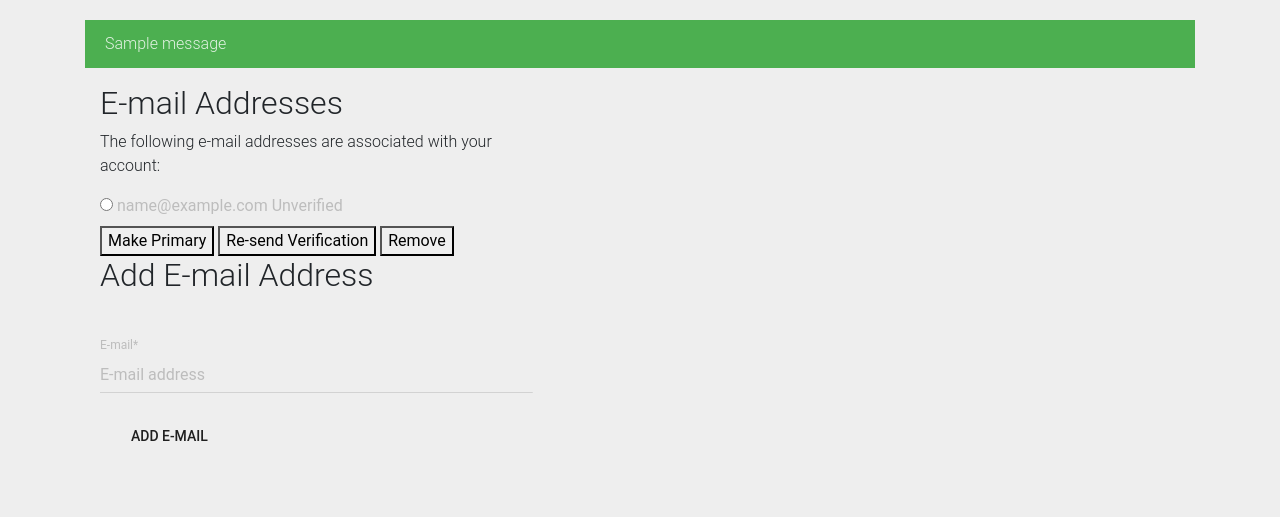
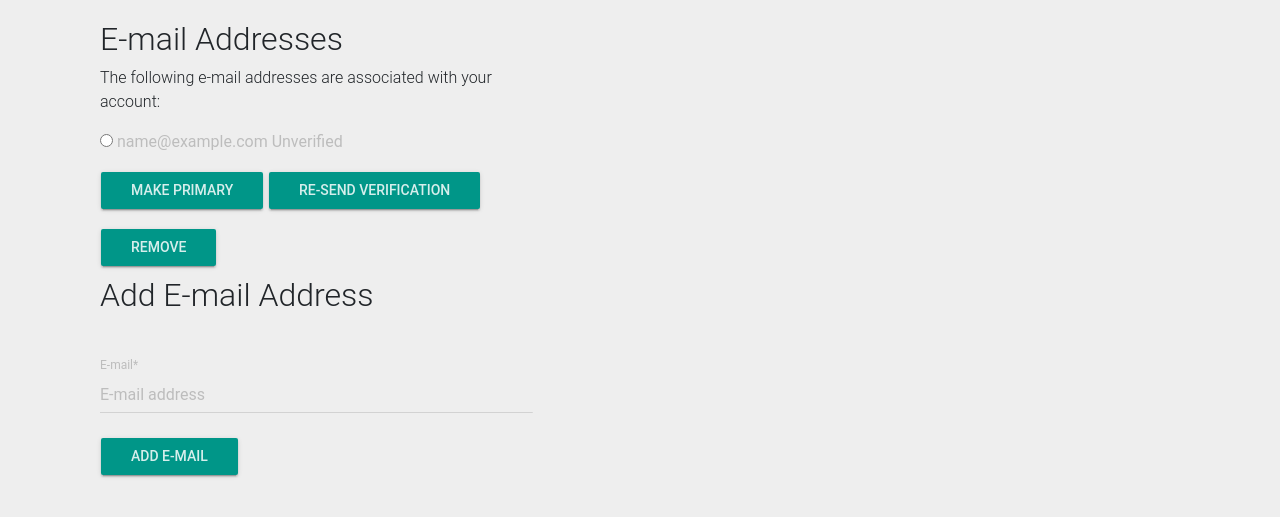
Before and after one commit to APMD-old/PMD, a Django app: a page that uses PMD/templates/base.html in a window 1280 px wide. Shown: the part 56-573 px from the top of the page. Run offline with Django 3.2, Linux system fonts and the light colour scheme; a user stored in the database is signed in; data comes from the database, SQL or seed files in the repository; tables that the repository leaves empty hold one stand-in row (values such as "Sample post"); one stand-in notice (Sample message) is shown; parts of the project's set-up code (start-up, migrations or seed data) failed here and were passed over; some libraries are stand-ins or nearby versions.

Commit message:
change django static messages to growl for consistency + recolor some buttons

```diff
--- a/PMD/static/js/jquery.bootstrap-growl.min.js
+++ b/PMD/static/js/jquery.bootstrap-growl.min.js
@@ -1 +1 @@
-(function(){var e;e=jQuery,e.bootstrapGrowl=function(t,n){var r,i,s;n=e.extend({},e.bootstrapGrowl.default_options,n),r=e("<div>"),r.attr("class","bootstrap-growl alert"),n.type&&r.addClass("alert-"+n.type),n.allow_dismiss&&r.append('<button class="close" data-dismiss="alert">&times;</a>'),r.append(t),n.top_offset&&(n.offset={from:"top",amount:n.top_offset}),s=n.offset.amount,e(".bootstrap-growl").each(function(){return s=Math.max(s,parseInt(e(this).css(n.offset.from))+e(this).outerHeight()+n.stackup_spacing)}),i={position:n.ele==="body"?"fixed":"absolute",margin:0,"z-index":"9999",display:"none"},i[n.offset.from]=s+"px",r.css(i),n.width!=="auto"&&r.css("width",n.width+"px"),e(n.ele).append(r);switch(n.align){case"center":r.css({left:"50%","margin-left":"-"+r.outerWidth()/2+"px"});break;case"left":r.css("left","20px");break;default:r.css("right","20px")}r.fadeIn();if(n.delay>0)return r.delay(n.delay).fadeOut(function(){return e(this).remove()})},e.bootstrapGrowl.default_options={ele:"body",type:null,offset:{from:"top",amount:20},align:"right",width:250,delay:4e3,allow_dismiss:!0,stackup_spacing:10}}).call(this);
+(function(){var e;e=jQuery,e.bootstrapGrowl=function(t,n){var r,i,s;n=e.extend({},e.bootstrapGrowl.default_options,n),r=e("<div>"),r.attr("class","bootstrap-growl alert"),n.type&&r.addClass("alert-"+n.type),n.allow_dismiss&&r.append('<button class="close" data-dismiss="alert">&times;</a>'),r.append(t),n.top_offset&&(n.offset={from:"top",amount:n.top_offset}),s=n.offset.amount,e(".bootstrap-growl").each(function(){return s=Math.max(s,parseInt(e(this).css(n.offset.from))+e(this).outerHeight()+n.stackup_spacing)}),i={position:n.ele==="body"?"fixed":"absolute",margin:0,"z-index":"9999",display:"none"},i[n.offset.from]=s+"px",r.css(i),n.width!=="auto"&&r.css("width",n.width+"px"),e(n.ele).append(r);switch(n.align){case"center":r.css({left:"50%","margin-left":"-"+r.outerWidth()/2+"px"});break;case"left":r.css("left","20px");break;default:r.css("right","20px")}r.fadeIn();if(n.delay>0)return r.delay(n.delay).fadeOut(function(){return e(this).remove()})},e.bootstrapGrowl.default_options={ele:"body",type:null,offset:{from:"top",amount:60},align:"center",width:"auto",delay:4e3,allow_dismiss:!0,stackup_spacing:10}}).call(this);
--- a/PMD/templates/account/email.html
+++ b/PMD/templates/account/email.html
@@ -35,9 +35,9 @@
         {% endfor %}
 
       <div class="buttonHolder">
-            <button class="secondaryAction" type="submit" name="action_primary" >{% trans 'Make Primary' %}</button>
-            <button class="secondaryAction" type="submit" name="action_send" >{% trans 'Re-send Verification' %}</button>
-            <button class="primaryAction" type="submit" name="action_remove" >{% trans 'Remove' %}</button>
+            <button class="btn btn-raised btn-primary" type="submit" name="action_primary" >{% trans 'Make Primary' %}</button>
+            <button class="btn btn-raised btn-primary" type="submit" name="action_send" >{% trans 'Re-send Verification' %}</button>
+            <button class="btn btn-raised btn-primary" type="submit" name="action_remove" >{% trans 'Remove' %}</button>
       </div>
 
       </fieldset>
@@ -54,7 +54,7 @@
           <form method="post" action="." class="add_email">
               {% csrf_token %}
               {{ form|crispy }}
-              <button class="btn" name="action_add" type="submit">{% trans "Add E-mail" %}</button>
+              <button class="btn btn-raised btn-primary" name="action_add" type="submit">{% trans "Add E-mail" %}</button>
           </form>
     </div>
   </div>
--- a/PMD/templates/account/login.html
+++ b/PMD/templates/account/login.html
@@ -38,7 +38,7 @@
         {% if redirect_field_value %}
         <input type="hidden" name="{{ redirect_field_name }}" value="{{ redirect_field_value }}" />
         {% endif %}
-        <button id="sign-in-button" class="btn btn-primary" type="submit">{% trans "Sign In" %}</button>
+        <button id="sign-in-button" class="btn btn-raised btn-primary" type="submit">{% trans "Sign In" %}</button>
         <a class="button secondaryAction" href="{% url 'account_reset_password' %}">{% trans "Forgot Password?" %}</a>
       </form>
     </div>
--- a/PMD/templates/account/logout.html
+++ b/PMD/templates/account/logout.html
@@ -18,7 +18,7 @@
           {% if redirect_field_value %}
           <input type="hidden" name="{{ redirect_field_name }}" value="{{ redirect_field_value }}"/>
           {% endif %}
-          <button class="btn btn-danger" type="submit">{% trans 'Sign Out' %}</button>
+          <button class="btn btn-raised btn-danger" type="submit">{% trans 'Sign Out' %}</button>
         </form>
     </div>
   </div>
--- a/PMD/templates/account/password_reset.html
+++ b/PMD/templates/account/password_reset.html
@@ -21,7 +21,7 @@
         <form method="POST" action="./" class="password_reset">
             {% csrf_token %}
             {{ form|crispy }}
-            <button class="btn" type="submit">{% trans "Reset My Password" %}</button>
+            <button class="btn btn-raised btn-primary" type="submit">{% trans "Reset My Password" %}</button>
         </form>
 
         <p>{% blocktrans %}Please contact us if you have any trouble resetting your password.{% endblocktrans %}</p>
--- a/PMD/templates/account/signup.html
+++ b/PMD/templates/account/signup.html
@@ -20,7 +20,7 @@
         {% if redirect_field_value %}
         <input type="hidden" name="{{ redirect_field_name }}" value="{{ redirect_field_value }}" />
         {% endif %}
-        <button id="sign-up-button" class="btn btn-primary" type="submit">{% trans "Sign Up" %} &raquo;</button>
+        <button id="sign-up-button" class="btn btn-raised btn-primary" type="submit">{% trans "Sign Up" %} &raquo;</button>
       </form>
     </div>
   </div>
--- a/PMD/templates/base.html
+++ b/PMD/templates/base.html
@@ -84,9 +84,15 @@
     <div class="container">
 
       {% if messages %}
-          {% for message in messages %}
-              <div class="alert {% if message.tags %}alert-{{ message.tags }}{% endif %}">{{ message }}</div>
-          {% endfor %}
+            <script>
+                document.addEventListener('DOMContentLoaded', function() {
+                    {% for message in messages %}
+                        $.bootstrapGrowl('{{ message }}', {
+                            {% if message.tags %}type: '{{ message.tags }}'{% endif %}
+                        });
+                    {% endfor %}
+                });
+            </script>
       {% endif %}
 
       {% block content %}
@@ -104,7 +110,7 @@
       <!-- Latest JQuery -->
       <script src="https://ajax.googleapis.com/ajax/libs/jquery/2.1.4/jquery.min.js"></script>
 
-      <!-- Tether for bootstrap tooltips (not working fully)TODO -->
+      <!-- Tether for bootstrap tooltips (not used yet) -->
       <script src="{% static 'js/tether.min.js' %}"></script>
 
       <!-- Latest compiled and minified JavaScript -->
--- a/PMD/templates/movies/home.html
+++ b/PMD/templates/movies/home.html
@@ -2,12 +2,12 @@
 
 {% block content %}
 {% verbatim %}
-    <div ng-controller="MovieListController">
+    <div ng-controller="MovieListController" ng-cloak>
         <div class="row">
             <div class="col-md-3" ng-repeat="movie in movies">
                 <div class="movie-container well col-md-12">
                     <div class="row movie-poster center-block">
-                        <img src="{{ movie.poster }}" class="img-responsive center-block">
+                        <img ng-attr-src="{{ movie.poster }}" class="img-responsive center-block">
                     </div>
                     <div class="row movie-title text-center lead">
                         {{ movie.title }}
--- a/PMD/templates/users/user_detail.html
+++ b/PMD/templates/users/user_detail.html
@@ -21,8 +21,8 @@
 <div class="row">
 
   <div class="col-sm-12 ">
-    <a class="btn btn-primary" href="{% url 'users:update' %}">My Info</a>
-    <a class="btn btn-primary" href="{% url 'account_email' %}">E-Mail</a>
+    <a class="btn btn-raised btn-primary" href="{% url 'users:update' %}">My Info</a>
+    <a class="btn btn-raised btn-primary" href="{% url 'account_email' %}">E-Mail</a>
     <!-- Your Stuff: Custom user template urls -->
   </div>
 
--- a/PMD/templates/users/user_form.html
+++ b/PMD/templates/users/user_form.html
@@ -10,7 +10,7 @@
         {{ form|crispy }}
         <div class="control-group">
           <div class="controls">
-            <button type="submit" class="btn">Update</button>
+            <button type="submit" class="btn btn-raised btn-primary">Update</button>
           </div>
         </div>
     </form>
```
Also changed, not shown: PMD/static/js/file-upload-helper.js (+8 -16 lines).
